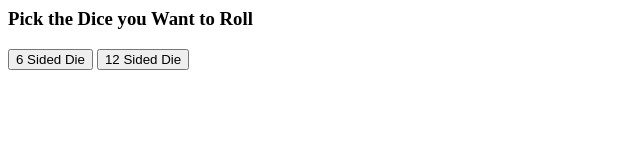
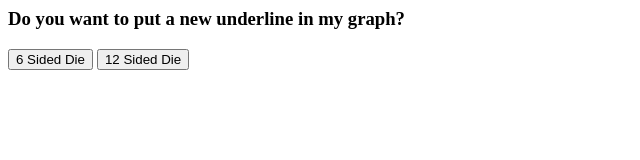
Before and after one commit to willydecker/PopupUnderline, a website: page index.html in a window 1280 px wide. Shown: the whole page, without its empty margins (0-640 px from the left). Drawn offline with nearby package versions, Linux system fonts and the light colour scheme.

Commit message:
so far so good. changed the title lol

```diff
--- a/index.html
+++ b/index.html
@@ -1,17 +1,17 @@
-<!-- Program to choose a random Dice from one class of several
+<!-- Program to add an underline optio for users to input at a designated line
 
-	William Decker
-	9 February 2015
+		William Decker
+Game start :	MArch 16 2015
 
 -->
 
   <!-- Use jQuery from a CDN -->
   <script type="text/javascript" src="//code.jquery.com/jquery-1.11.1.min.js"></script>
 
-    <title>Pick Your Dice To Roll</title>
+    <title>Hello!</title>
 </head>
 <body>
-    <h3>Pick the Dice you Want to Roll</h3>
+    <h3>Do you want to put a new underline in my graph?</h3>
     <div></div>
     <input type="button" onclick="chooseOne('6 Sided Die')" value="6 Sided Die"/>
     <input type="button" onclick="chooseOne('12 Sided Die')" value="12 Sided Die"/>
```
